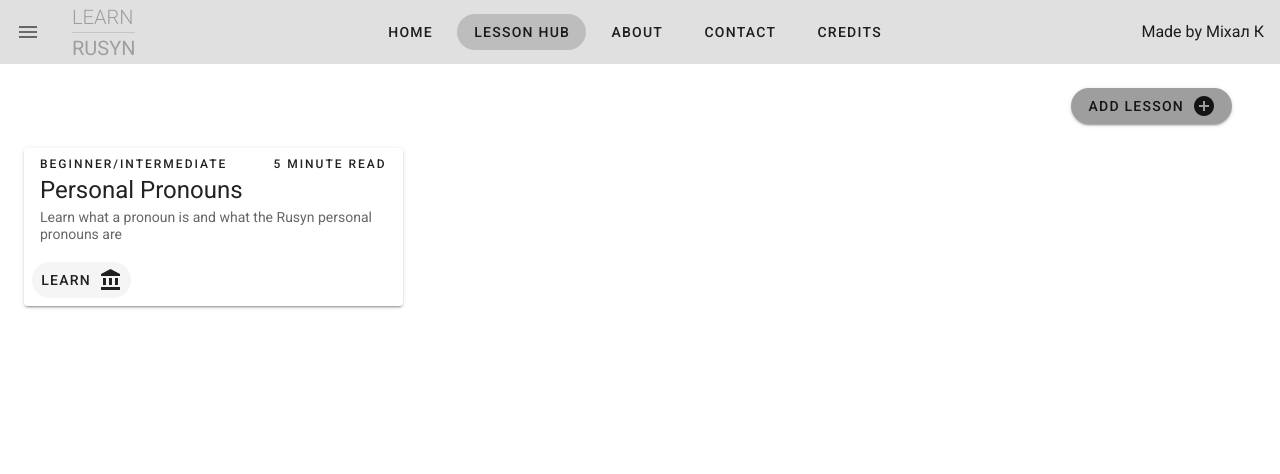
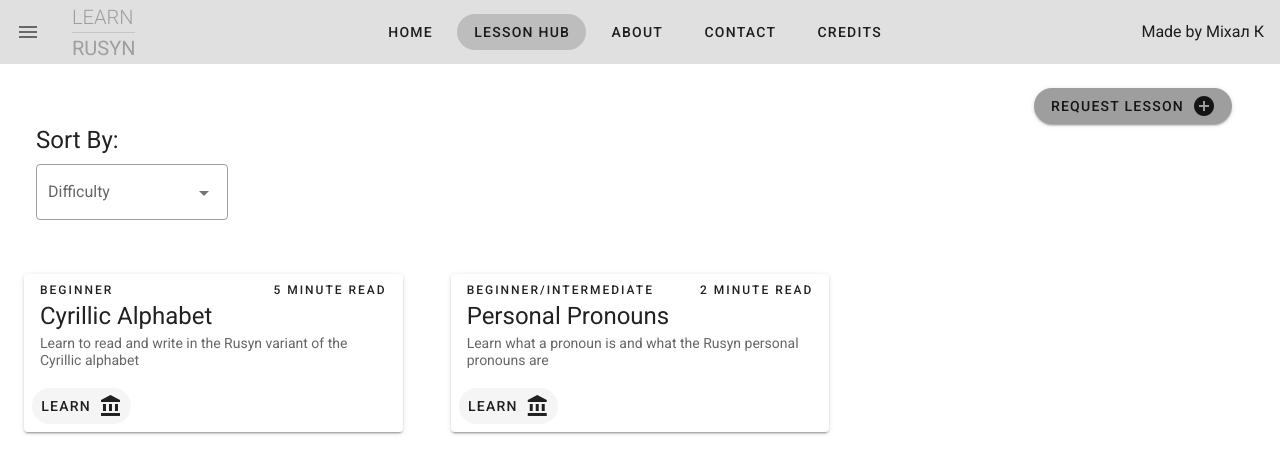
Before and after one commit to michalkundrat/rusyn-website, a Vue app: page /#/lessons in a window 1280 px wide. Shown: the top 474 px of the page. Built offline with nearby package versions, Linux system fonts and the light colour scheme; data requests are answered from the project's data file; what vuefire would draw is missing.

Commit message:
Sort, why u no work

```diff
--- a/data/db.json
+++ b/data/db.json
@@ -2,9 +2,17 @@
   "lessons": [
     {
       "id": 1,
+      "title": "Cyrillic Alphabet",
+      "description": "Learn to read and write in the Rusyn variant of the Cyrillic alphabet",
+      "time": 5,
+      "level": "Beginner",
+      "link": "http://localhost:8080/#/cyrillic-alphabet"
+    },
+    {
+      "id": 2,
       "title": "Personal Pronouns",
       "description": "Learn what a pronoun is and what the Rusyn personal pronouns are",
-      "time": "5 minute read",
+      "time": 2,
       "level": "Beginner/Intermediate",
       "link": "http://localhost:8080/#/personal-pronouns"
     }
--- a/src/views/LessonHub.vue
+++ b/src/views/LessonHub.vue
@@ -2,7 +2,7 @@
   <div>
     <v-layout>
       <v-spacer />
-      <v-btn v-if="!(showForm)" @click="showForm = !showForm" rounded class="mr-12 mt-6 grey py-4">Add Lesson<v-icon class="pl-2">mdi-plus-circle</v-icon></v-btn>
+      <v-btn v-if="!(showForm)" @click="showForm = !showForm" rounded class="mr-12 mt-6 grey py-4">Request Lesson<v-icon class="pl-2">mdi-plus-circle</v-icon></v-btn>
       <v-btn v-if="showForm" @click="showForm = !showForm" rounded class="mr-12 mt-6 grey py-4">Close<v-icon class="pl-2">mdi-location-exit</v-icon></v-btn>
     </v-layout>
     <!-- <v-container v-if="showForm && checkCookie('user')"> -->
@@ -11,13 +11,11 @@
       <v-form ref="newlesson" v-model="newlesson">
         <v-text-field v-model="title" label="Title*" />
         <v-text-field v-model="description" label="Description*" />
-        <v-text-field v-model="content" label="Content" />
-        <v-text-field v-model="ytlink" label="YouTube Link" />
-        <v-text-field v-model="time" label="Estimated Time" />
-        <v-select v-model="level" :items="levels" />
-        <v-btn @click="submitLesson()">Submit Lesson</v-btn>
+        <v-btn @click="submitLesson()">Request Lesson</v-btn>
       </v-form>
     </v-container>
+    <h4 class="ml-9 mb-2 text-h5">Sort By:</h4>
+    <v-select v-on:change="handleSort" v-model="sorting" label="Difficulty" class="ml-9" style="width: 15%;" outlined :items="orderNames" />
     <v-flex>
       <v-layout>
         <v-flex md4 class="pa-6" v-for="lesson in lessons" :key="lesson">
@@ -34,7 +32,7 @@
                   <v-row>
                     <span class="pl-3">{{lesson.level}}</span>
                     <v-spacer />
-                    <span class="pr-3">{{lesson.time}}</span>
+                    <span class="pr-3">{{lesson.time}} minute read</span>
                   </v-row>
                 </div>
                 <v-list-item-title class="text-h5 mb-1">
@@ -77,6 +75,7 @@ export default {
   data () {
     return {
       showForm: false,
+      orderNames: ["Difficulty", "Time"],
       // lessons: [
       //   {
       //     title: "Cyrillic  Script",
@@ -97,6 +96,41 @@ export default {
     }
   },
   methods: {
+    handleSort: function(selection) {
+      switch(selection) {
+        case "Difficulty":
+          this.difficultySort();
+          break;
+        case "Time":
+          this.timeSort();
+          break;
+      };
+    },
+    difficultySort: function() {
+      var lessonList;
+      for (level in this.levels) {
+        for (lesson in this.lessons) {
+          if (lesson.level.includes(level)) {
+            lessonList.push(lesson);
+          };
+        };
+      };
+      this.lessons = lessonList;
+    },
+    timeSort: function() {
+      var sorted = false;
+      var lessonList;
+      while (!sorted) {
+        sorted = true;
+        for (let i = 0; i < this.lessons.length; i++) {
+          if (this.lessons[i].time > this.lessons[i+1].time) {
+            var temp = this.lessons[i];
+            this.lessons[i] = this.lessons[i+1];
+            this.lessons[i+1] = temp;
+          };
+        };
+      };
+    },
     submitLesson: function() {
       // this.lessons.push(
       //   {
```
